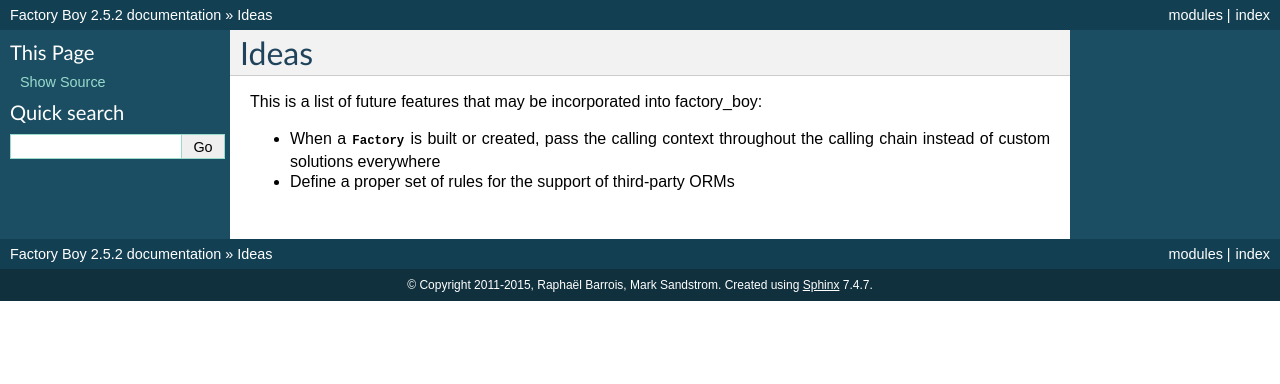
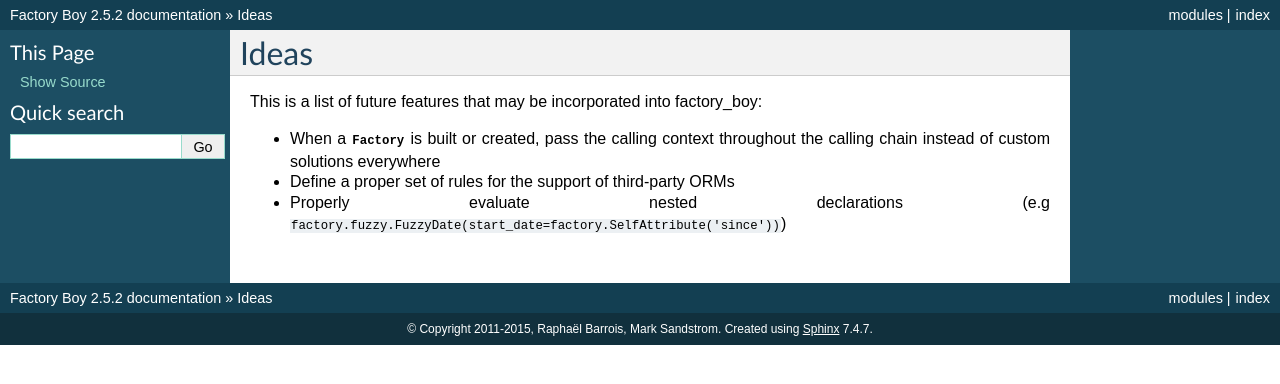
Before and after one commit to FactoryBoy/factory_boy, a Sphinx documentation site: the page built from docs/ideas.rst, in a window 1280 px wide. Shown: the top 384 px of the page. Built offline with Sphinx 7.4.7, drawn with Linux system fonts in a browser that asks for light colours.

Commit message:
Ideas: I want to be able to nest declarations
Closes #140, as this won't be implemented in the next few weeks.

```diff
--- a/docs/ideas.rst
+++ b/docs/ideas.rst
@@ -6,3 +6,4 @@
 
 * When a :class:`Factory` is built or created, pass the calling context throughout the calling chain instead of custom solutions everywhere
 * Define a proper set of rules for the support of third-party ORMs
+* Properly evaluate nested declarations (e.g ``factory.fuzzy.FuzzyDate(start_date=factory.SelfAttribute('since'))``)
```
